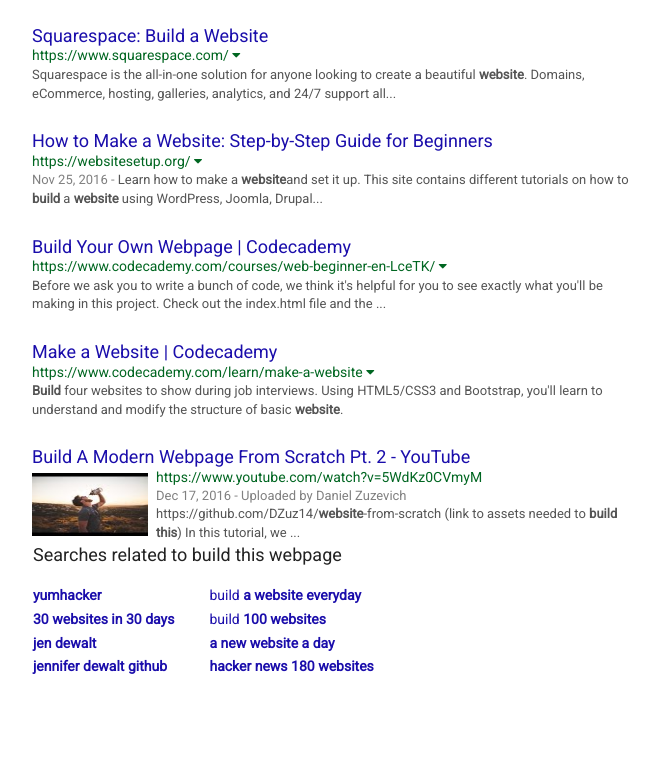
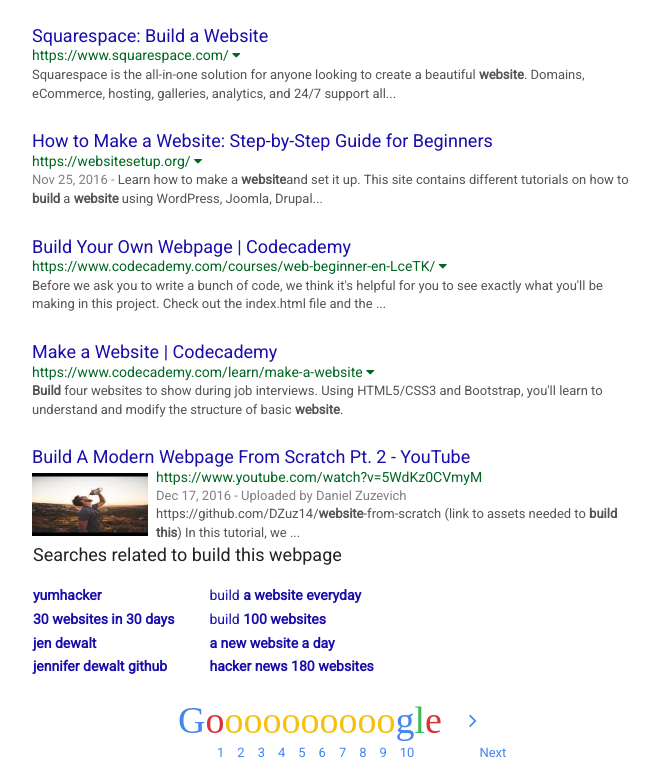
Before and after one commit to coryparham24/google-results-page, a plain HTML site: page index.html in a window 1280 px wide. Shown: the part 1064-1824 px from the top of the page, without its empty margins (135-794 px from the left). Before the commit the page ends 1743 px from the top, so only its background shows below. Drawn offline with Linux system fonts and the light colour scheme; a web font is replaced by a local one.

Commit message:
Added Google page numbers at bottom

```diff
--- a/index.html
+++ b/index.html
@@ -7,6 +7,7 @@
 		<link href="style.css" rel="stylesheet">
 		<link rel="stylesheet" href="https://cdnjs.cloudflare.com/ajax/libs/font-awesome/4.7.0/css/font-awesome.min.css">
 		<link href="https://fonts.googleapis.com/css?family=Roboto" rel="stylesheet">
+		<link href='https://fonts.googleapis.com/css?family=Product+Sans:400,400i,700,700i' rel='stylesheet' type='text/css'>
 	</head>
 	<body>
 		<div class="header">
@@ -113,7 +114,7 @@
 				</div>
 				<div class="each-result">
 					<a href="#"><h4>Build A Modern Webpage From Scratch Pt. 2 - YouTube</h4></a>
-					<img src="images/results-video-thumbnail.jpg" class="float-left">
+					<a href="#"><img src="images/results-video-thumbnail.jpg" class="float-left"></a>
 					<h5>https://www.youtube.com/watch?v=5WdKz0CVmyM</h5>
 					<p class="date" id="block">Dec 17, 2016 - Uploaded by Daniel Zuzevich</p><p>https://github.com/DZuz14/<strong>website</strong>-from-scratch (link to assets needed to <strong>build this</strong>) In this tutorial, we ...</p>
 				</div>
@@ -122,25 +123,51 @@
 				<p>Searches related to build this webpage</p>
 				<table>
 					<tr>
-						<td><strong>yumhacker</strong></td>
-						<td>build <strong>a website everyday</strong></td>
+						<td><a href="#" class="table"><strong>yumhacker</strong></a></td>
+						<td><a href="#" class="table">build <strong>a website everyday</strong></a></td>
 					</tr>
 					<tr>
-						<td><strong>30 websites in 30 days</strong></td>
-						<td>build <strong>100 websites</strong></td>
+						<td><a href="#" class="table"><strong>30 websites in 30 days</strong></a></td>
+						<td><a href="#" class="table">build <strong>100 websites</strong></a></td>
 					</tr>
 					<tr>
-						<td><strong>jen dewalt</strong></td>
-						<td><strong>a new website a day</strong></td>
+						<td><a href="#" class="table"><strong>jen dewalt</strong></td>
+						<td><a href="#" class="table"><strong>a new website a day</strong></a></td>
 					</tr>
 					<tr>
-						<td><strong>jennifer dewalt github</strong></td>
-						<td><strong>hacker news 180 websites</strong></td>
+						<td><a href="#" class="table"><strong>jennifer dewalt github</strong></a></td>
+						<td><a href="#" class="table"><strong>hacker news 180 websites</strong></a></td>
 					</tr>
 				</table>
 			</div>
 			<div class="google-pages">
-
+				<a href="#"><p class="g inline">G</p></a>
+				<a href="#"><p class="o-red inline">o</p></a>
+				<a href="#"><p class="o-yellow inline">ooooooooo</p></a>
+				<a href="#"><p class="g inline">g</p></a>
+				<a href="#"><p class="l inline">l</p></a>
+				<a href="#"><p class="e inline">e</p></a>
+				<a href="#"><p class="inline arrow"><icon class="fa fa-angle-right"></p></a>
+				<br>
+				<table>
+					<tr class="page-row">
+						<td class="page-numbers"><a href="#">1</a></td>
+						<td class="page-numbers"><a href="#">2</a></td>
+						<td class="page-numbers"><a href="#">3</a></td>
+						<td class="page-numbers"><a href="#">4</a></td>
+						<td class="page-numbers"><a href="#">5</a></td>
+						<td class="page-numbers"><a href="#">6</a></td>
+						<td class="page-numbers"><a href="#">7</a></td>
+						<td class="page-numbers"><a href="#">8</a></td>
+						<td class="page-numbers"><a href="#">9</a></td>
+						<td class="page-numbers"><a href="#">10</a></td>
+						<td class="page-numbers"><a href="#"></a></td>
+						<td class="page-numbers"><a href="#"></a></td>
+						<td class="page-numbers"><a href="#"></a></td>
+						<td class="page-numbers"><a href="#"></a></td>
+						<td class="page-numbers"><a href="#">Next</a></td>
+					</tr>
+				</table>
 			</div>
 		</div>
 	</body>
--- a/style.css
+++ b/style.css
@@ -259,7 +259,7 @@ h5 {
 		margin-bottom: 20px;
 	}
 
-table {
+a.table {
 	color: rgb(26, 13, 171);
 	font-family: 'Roboto', arial, sans-serif;
 	font-size: 14px;
@@ -269,3 +269,56 @@ table {
 td {
 	padding-right: 35px;
 }
+
+.google-pages {
+	position: absolute;
+  top: 1765px;
+  left: 315px;
+}
+
+.g, .o-red, .o-yellow, .l, .e {
+	font-family: 'Product Sans';
+	font-size: 38px;
+	font-weight: 500;
+	margin: -2px;
+	padding: 0;
+	border: none;
+}
+
+.g {
+	color: #4885ed;
+}
+
+.o-red, .e {
+	color: #db3236;
+}
+
+.o-yellow {
+	color: #f4c20d;
+}
+
+.l {
+	color: #3cba54;
+}
+
+.page-numbers>a {
+	font-size: 13px;
+	font-family: 'Roboto', arial, sans-serif;
+	color: rgb(66, 133, 244);
+	position: relative;
+  left: 37px;
+  top: 5px;
+}
+
+.page-row>td {
+padding-right: 13px;
+}
+
+p.arrow {
+	font-size: 22px;
+	font-family: 'Roboto', arial, sans-serif;
+	color: rgb(66, 133, 244);
+	position: relative;
+	left: 25px;
+	bottom: 5px;
+}
```
